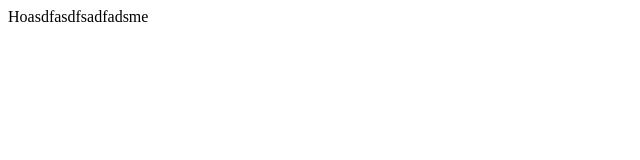
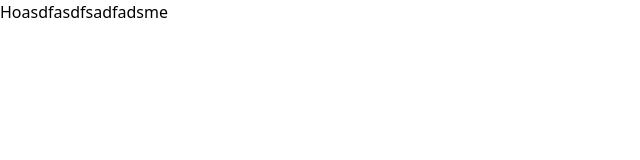
Before and after one commit to anastazir/movie-db, a React (Create React App) app: page / in a window 1280 px wide. Shown: the top 160 px of the page, without its empty margins (0-640 px from the left). Built offline with nearby package versions, Linux system fonts and the light colour scheme.

Commit message:
install tailwind css

```diff
--- a/package.json
+++ b/package.json
@@ -45,5 +45,10 @@
       "last 1 firefox version",
       "last 1 safari version"
     ]
+  },
+  "devDependencies": {
+    "autoprefixer": "^10.4.7",
+    "postcss": "^8.4.14",
+    "tailwindcss": "^3.1.3"
   }
 }
--- /dev/null
+++ b/postcss.config.js
@@ -0,0 +1,3 @@
+module.exports = {
+  plugins: [require("tailwindcss"), require("autoprefixer")],
+}
--- a/public/index.html
+++ b/public/index.html
@@ -15,6 +15,7 @@
       user's mobile device or desktop. See https://developers.google.com/web/fundamentals/web-app-manifest/
     -->
     <link rel="manifest" href="%PUBLIC_URL%/manifest.json" />
+    <link href="https://unpkg.com/tailwindcss@^2/dist/tailwind.min.css" rel="stylesheet">
     <!--
       Notice the use of %PUBLIC_URL% in the tags above.
       It will be replaced with the URL of the `public` folder during the build.
--- /dev/null
+++ b/tailwind.config.js
@@ -0,0 +1,9 @@
+/** @type {import('tailwindcss').Config} */
+module.exports = {
+  darkMode: 'class',
+  content: [],
+  theme: {
+    extend: {},
+  },
+  plugins: [],
+}
```
